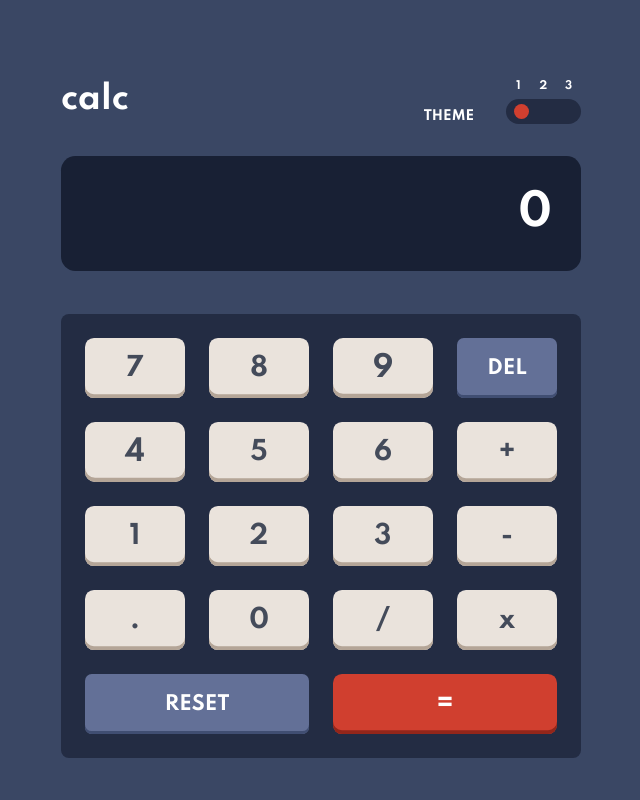
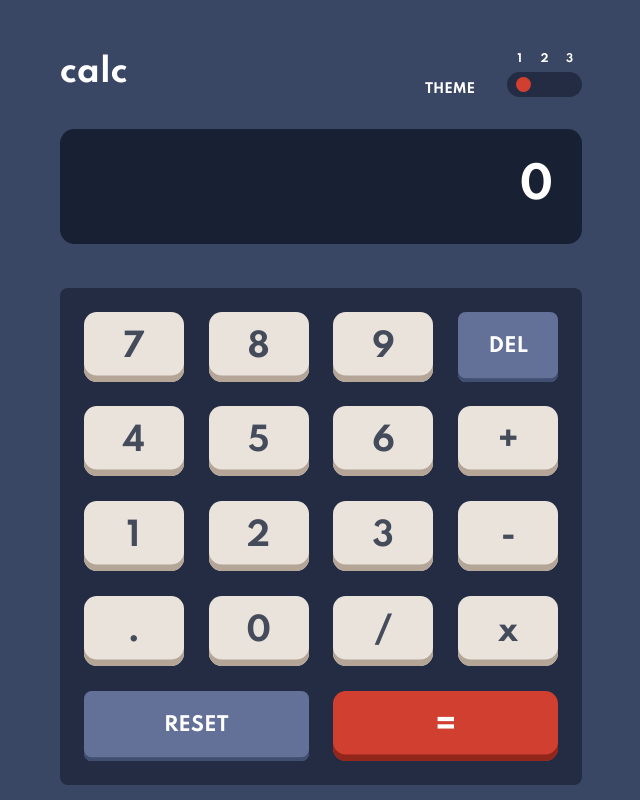
Before and after one commit to steppan26/Challenge-05--Calculator-App, a React (Create React App) app: page / in a window 1280 px wide. Shown: the whole page, without its empty margins (319-959 px from the left). Built offline with nearby package versions, Linux system fonts and the light colour scheme.

Commit message:
small minor style changes to round off corners of buttons and increase font size slightly

```diff
--- a/src/Components/Button.js
+++ b/src/Components/Button.js
@@ -2,7 +2,7 @@ import React from 'react';
 import './Button.css';
 
 const Button = ( { text, gridName, fontSize, bgColor, fontColor, shadowColor } ) => {
-    const shadow = "0 -0.15em 0 0px " + shadowColor + " inset";
+    const shadow = "0 -0.2em 0 0px " + shadowColor + " inset";
     console.log(text, gridName, fontSize, bgColor, fontColor, shadowColor)
     return(
         <div className="btn"
--- a/src/Components/Screen.css
+++ b/src/Components/Screen.css
@@ -4,7 +4,7 @@
     align-items: center;
     width: 100%;
     background-color: var(--clr-bg-screen);
-    font-size: 1.8em;
+    font-size: 1.5em;
     margin-bottom: 1.5em;
     padding: 1.2em 1em;
     border-radius: 0.5em;
@@ -12,3 +12,9 @@
     overflow-y: hidden;
     white-space: nowrap
 }
+
+@media only screen and (min-width: 700px){
+    .screen{
+        font-size: 1.8em;
+    }
+};
--- a/src/Containers/App.css
+++ b/src/Containers/App.css
@@ -90,8 +90,15 @@
   display: flex;
   align-items: center;
   justify-content: center;
-  border-radius: 0.35em;
+  border-radius: 0.20em;
   background-color: var(--clr-keys-primary-bg);
-  font-size: 1.8em;
+  font-size: 2em;
   cursor: pointer;
 }
+
+@media only screen and (min-width: 700px){
+  .btn{
+      border-radius: 0.4em;
+
+  }
+};
--- a/src/Containers/Calculator.css
+++ b/src/Containers/Calculator.css
@@ -1,8 +1,8 @@
 .buttonsContainer{
     display: grid;
-    grid-template-columns: repeat(4, 50px);
-    grid-template-rows: repeat(5, 60px);
-    grid-gap: 1.5em;
+    grid-template-columns: repeat(4, 70px);
+    grid-template-rows: repeat(5, 70px);
+    grid-gap: 1em;
     padding: 1.5em;
     border-radius: 0.5em;
     background-color: var(--clr-bg-toggle-keypad);
@@ -17,5 +17,6 @@
 @media only screen and (min-width: 700px){
     .buttonsContainer{
         grid-template-columns: repeat(4, 100px);
+        grid-gap: 1.55em;
     }
 };
--- a/src/Containers/Calculator.js
+++ b/src/Containers/Calculator.js
@@ -5,24 +5,24 @@ import Button from '../Components/Button'
 const Calculator = () => {
     return(
         <div className="buttonsContainer">
-            <Button text="7" gridName="seven" fontSize="1.6em" fontColor="var(--clr-text-primary)" shadowColor="var(--clr-keys-primary-shadow)" bgColor="var(--clr-keys-primary-bg)" />
-            <Button text="8" gridName="eight" fontSize="1.6em"  fontColor="var(--clr-text-primary)" shadowColor="var(--clr-keys-primary-shadow)" bgColor="var(--clr-keys-primary-bg)" />
-            <Button text="9" gridName="nine" fontSize="1.6m"  fontColor="var(--clr-text-primary)" shadowColor="var(--clr-keys-primary-shadow)" bgColor="var(--clr-keys-primary-bg)" />
+            <Button text="7" gridName="seven" fontColor="var(--clr-text-primary)" shadowColor="var(--clr-keys-primary-shadow)" bgColor="var(--clr-keys-primary-bg)" />
+            <Button text="8" gridName="eight"  fontColor="var(--clr-text-primary)" shadowColor="var(--clr-keys-primary-shadow)" bgColor="var(--clr-keys-primary-bg)" />
+            <Button text="9" gridName="nine"  fontColor="var(--clr-text-primary)" shadowColor="var(--clr-keys-primary-shadow)" bgColor="var(--clr-keys-primary-bg)" />
             <Button text="DEL" gridName="del" fontSize="1.2em" fontColor="var(--clr-text-secondary)" shadowColor="var(--clr-keys-reset-shadow)" bgColor="var(--clr-keys-reset-bg)" />
-            <Button text="4" gridName="four" fontSize="1.86m"  fontColor="var(--clr-text-primary)" shadowColor="var(--clr-keys-primary-shadow)" bgColor="var(--clr-keys-primary-bg)" />
-            <Button text="5" gridName="five" fontSize="1.6em"  fontColor="var(--clr-text-primary)" shadowColor="var(--clr-keys-primary-shadow)" bgColor="var(--clr-keys-primary-bg)" />
-            <Button text="6" gridName="six" fontSize="1.6em"  fontColor="var(--clr-text-primary)" shadowColor="var(--clr-keys-primary-shadow)" bgColor="var(--clr-keys-primary-bg)" />
-            <Button text="+" gridName="plus" fontSize="1.6em"  fontColor="var(--clr-text-primary)" shadowColor="var(--clr-keys-primary-shadow)" bgColor="var(--clr-keys-primary-bg)" />
-            <Button text="1" gridName="one" fontSize="1.6em"  fontColor="var(--clr-text-primary)" shadowColor="var(--clr-keys-primary-shadow)" bgColor="var(--clr-keys-primary-bg)" />
-            <Button text="2" gridName="two" fontSize="1.6em"  fontColor="var(--clr-text-primary)" shadowColor="var(--clr-keys-primary-shadow)" bgColor="var(--clr-keys-primary-bg)" />
-            <Button text="3" gridName="three" fontSize="1.6em"  fontColor="var(--clr-text-primary)" shadowColor="var(--clr-keys-primary-shadow)" bgColor="var(--clr-keys-primary-bg)" />
-            <Button text="-" gridName="minus" fontSize="1.6em"  fontColor="var(--clr-text-primary)" shadowColor="var(--clr-keys-primary-shadow)" bgColor="var(--clr-keys-primary-bg)" />
-            <Button text="." gridName="dot" fontSize="1.6em"  fontColor="var(--clr-text-primary)" shadowColor="var(--clr-keys-primary-shadow)" bgColor="var(--clr-keys-primary-bg)" />
-            <Button text="0" gridName="zero" fontSize="1.6em"  fontColor="var(--clr-text-primary)" shadowColor="var(--clr-keys-primary-shadow)" bgColor="var(--clr-keys-primary-bg)" />
-            <Button text="/" gridName="divide" fontSize="1.6em"  fontColor="var(--clr-text-primary)" shadowColor="var(--clr-keys-primary-shadow)" bgColor="var(--clr-keys-primary-bg)" />
-            <Button text="x" gridName="multiply" fontSize="1.6em"  fontColor="var(--clr-text-primary)" shadowColor="var(--clr-keys-primary-shadow)" bgColor="var(--clr-keys-primary-bg)" />
+            <Button text="4" gridName="four"  fontColor="var(--clr-text-primary)" shadowColor="var(--clr-keys-primary-shadow)" bgColor="var(--clr-keys-primary-bg)" />
+            <Button text="5" gridName="five"  fontColor="var(--clr-text-primary)" shadowColor="var(--clr-keys-primary-shadow)" bgColor="var(--clr-keys-primary-bg)" />
+            <Button text="6" gridName="six"  fontColor="var(--clr-text-primary)" shadowColor="var(--clr-keys-primary-shadow)" bgColor="var(--clr-keys-primary-bg)" />
+            <Button text="+" gridName="plus"  fontColor="var(--clr-text-primary)" shadowColor="var(--clr-keys-primary-shadow)" bgColor="var(--clr-keys-primary-bg)" />
+            <Button text="1" gridName="one"  fontColor="var(--clr-text-primary)" shadowColor="var(--clr-keys-primary-shadow)" bgColor="var(--clr-keys-primary-bg)" />
+            <Button text="2" gridName="two"  fontColor="var(--clr-text-primary)" shadowColor="var(--clr-keys-primary-shadow)" bgColor="var(--clr-keys-primary-bg)" />
+            <Button text="3" gridName="three"  fontColor="var(--clr-text-primary)" shadowColor="var(--clr-keys-primary-shadow)" bgColor="var(--clr-keys-primary-bg)" />
+            <Button text="-" gridName="minus"  fontColor="var(--clr-text-primary)" shadowColor="var(--clr-keys-primary-shadow)" bgColor="var(--clr-keys-primary-bg)" />
+            <Button text="." gridName="dot"  fontColor="var(--clr-text-primary)" shadowColor="var(--clr-keys-primary-shadow)" bgColor="var(--clr-keys-primary-bg)" />
+            <Button text="0" gridName="zero"  fontColor="var(--clr-text-primary)" shadowColor="var(--clr-keys-primary-shadow)" bgColor="var(--clr-keys-primary-bg)" />
+            <Button text="/" gridName="divide"  fontColor="var(--clr-text-primary)" shadowColor="var(--clr-keys-primary-shadow)" bgColor="var(--clr-keys-primary-bg)" />
+            <Button text="x" gridName="multiply"  fontColor="var(--clr-text-primary)" shadowColor="var(--clr-keys-primary-shadow)" bgColor="var(--clr-keys-primary-bg)" />
             <Button text="RESET" gridName="reset" fontSize="1.2em" fontColor="var(--clr-text-secondary)" shadowColor="var(--clr-keys-reset-shadow)" bgColor="var(--clr-keys-reset-bg)" />
-            <Button text="=" gridName="equals" fontSize="1.6em" fontColor="var(--clr-text-secondary)" shadowColor="var(--clr-keys-equals-shadow)" bgColor="var(--clr-keys-equals-bg)" />
+            <Button text="=" gridName="equals" fontColor="var(--clr-text-secondary)" shadowColor="var(--clr-keys-equals-shadow)" bgColor="var(--clr-keys-equals-bg)" />
         </div>
     );
 }
```
Also changed, not shown: 10 other files (tests, documents, lock files or other folders).
